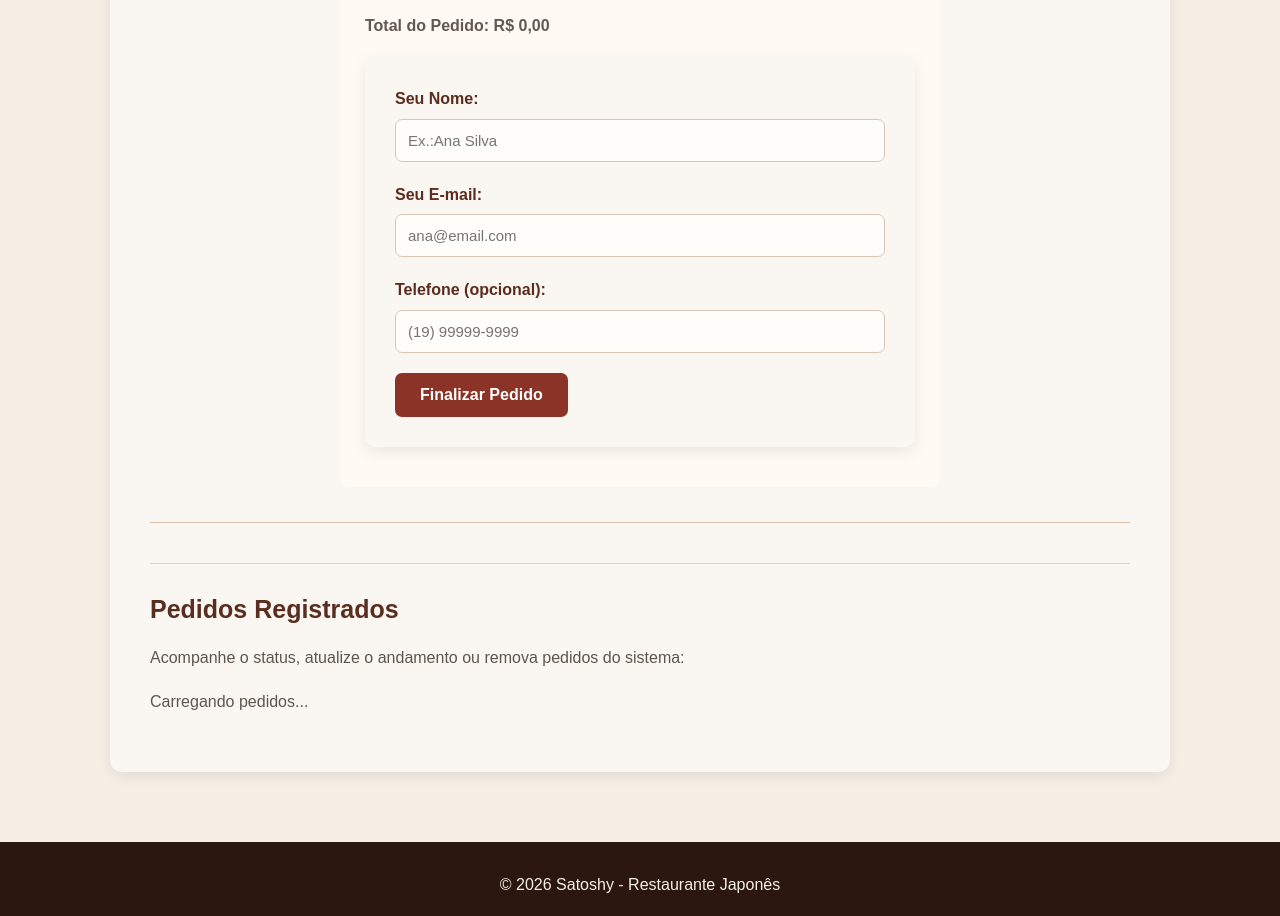
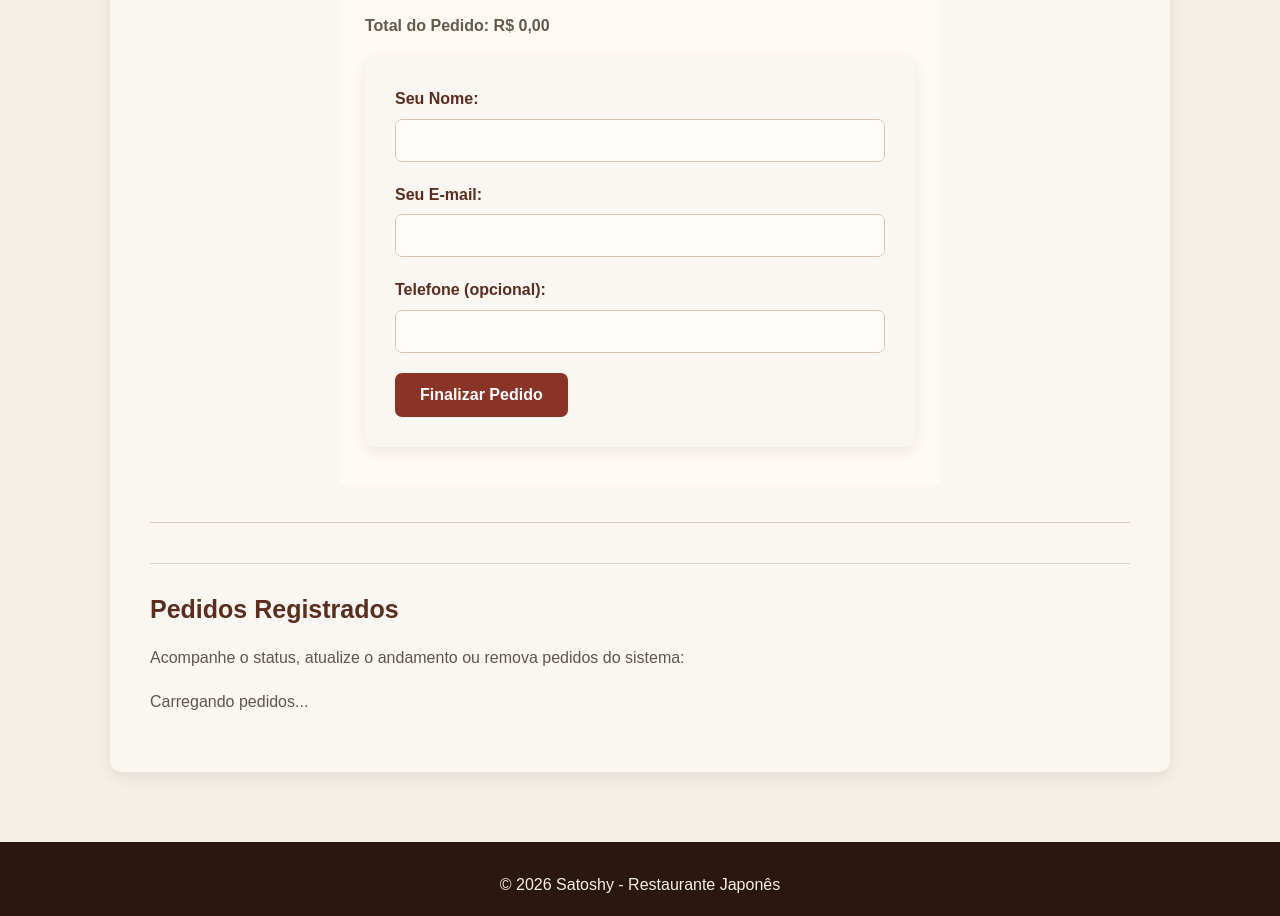
Before and after one commit to luisaporcel2026/Sushi-Satoshy, a plain HTML site: page pages/cardapio.html in a window 1280 px wide. Shown: the part 961-1877 px from the top of the page. Drawn offline with Linux system fonts and the light colour scheme.

Commit message:
tirei algumas coisas

```diff
--- a/pages/cardapio.html
+++ b/pages/cardapio.html
@@ -55,14 +55,12 @@ todos</button>
 id="totalCarrinho">0,00</span></strong></p>
 <form id="formularioPedido">
 <label for="clienteNome">Seu Nome:</label>
-<input type="text" id="clienteNome" required minlength="3" placeholder="Ex.:
-
-Ana Silva">
+<input type="text" id="clienteNome" required minlength="3">
 
 <label for="clienteEmail">Seu E-mail:</label>
-<input type="email" id="clienteEmail" required placeholder="ana@email.com">
+<input type="email" id="clienteEmail">
 <label for="clienteTelefone">Telefone (opcional):</label>
-<input type="tel" id="clienteTelefone" placeholder="(19) 99999-9999">
+<input type="tel" id="clienteTelefone">
 <button type="submit" id="btnEnviarPedido">Finalizar Pedido</button>
 </form>
 <p id="mensagemPedido" aria-live="polite"></p>
```
Also changed, not shown: js/script.js (+13 -0 lines).
